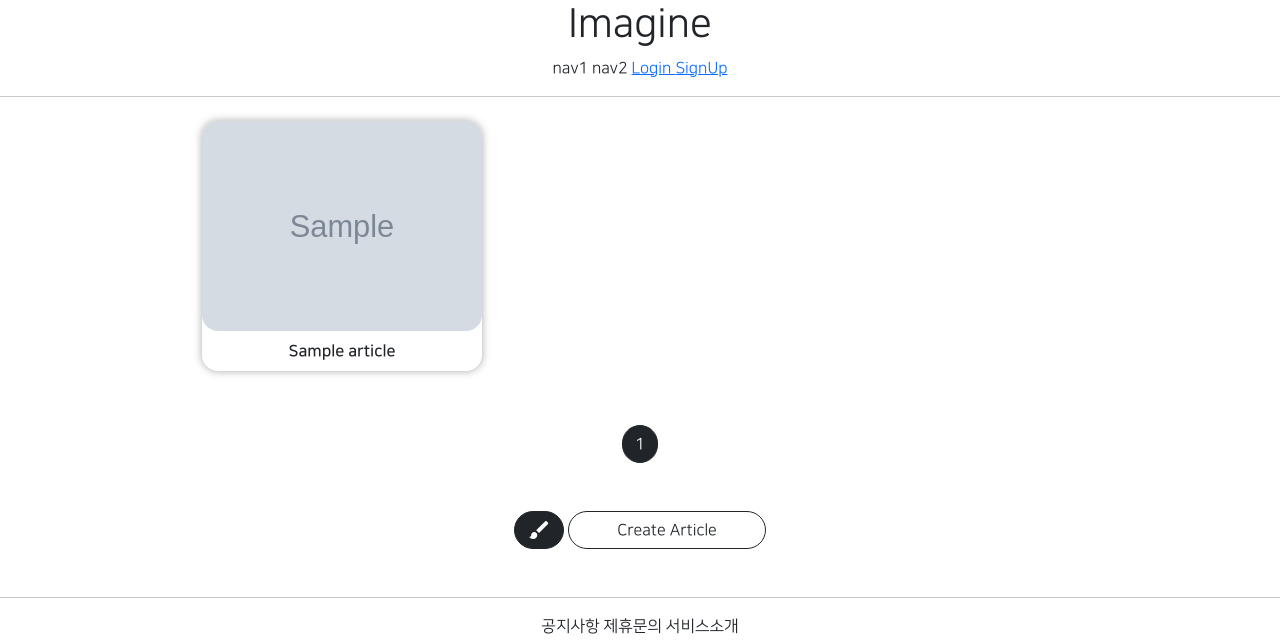
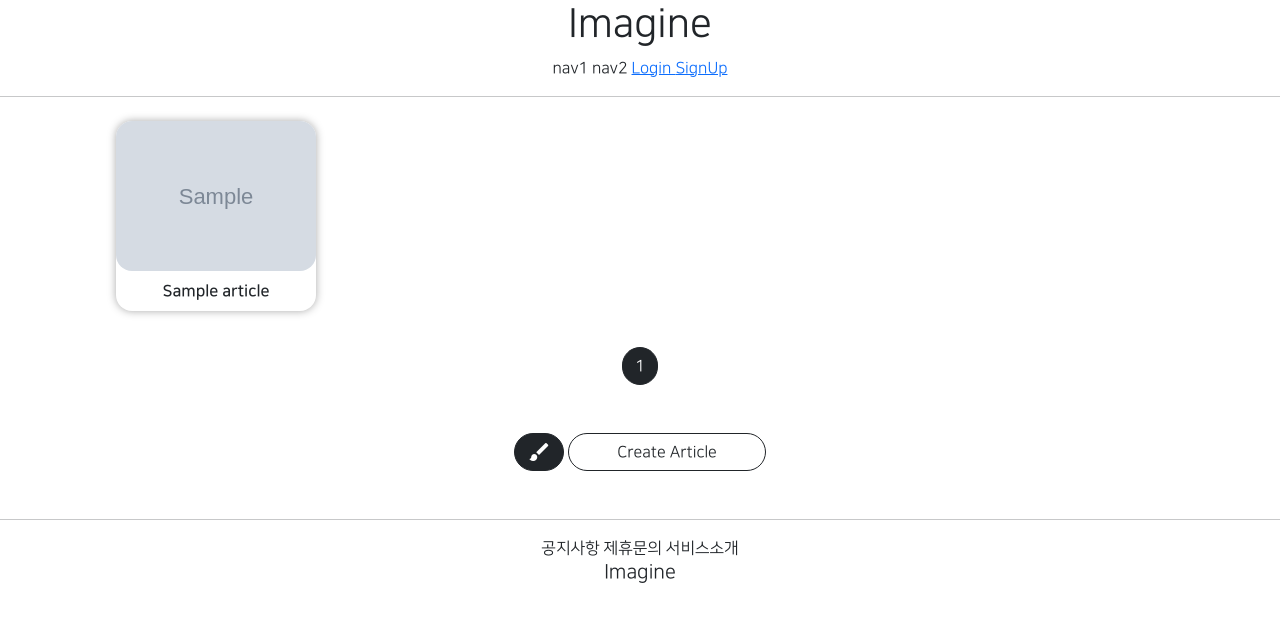
Before and after one commit to limajin/Django_pinterest, a Django app: page /articles/list/ in a window 1280 px wide. Shown: the top 640 px of the page. Run offline with Django 3.2, Linux system fonts and the light colour scheme; tables that the repository leaves empty hold one stand-in row (values such as "Sample post"); grey boxes marked "Sample" are stand-in pictures; parts of the project's set-up code (start-up, migrations or seed data) failed here and were passed over; some libraries are stand-ins or nearby versions.

Commit message:
8/12 commit1

```diff
--- a/articleapp/templates/articleapp/list.html
+++ b/articleapp/templates/articleapp/list.html
@@ -4,8 +4,13 @@
 {% block content %}
 
     <style>
+        .container {
+            padding: 0;
+            margin: 0 auto;
+        }
         .container div {
-          width: 280px;
+          width: 45%;
+            max-width: 200px;
           display: flex;
           justify-content: center;
           align-items: center;
@@ -27,7 +32,7 @@
 
             <div>
                 <a href="{% url 'articleapp:detail' pk=article.pk %}">
-                    <img style="width: 280px;" src="{{ article.image.url }}" alt="">
+                    <img src="{{ article.image.url }}" alt="">
                 </a>
                 <span class="NNS_B m-2">{{ article.title }}</span>
             </div>
--- a/static/js/magicgrid.js
+++ b/static/js/magicgrid.js
@@ -277,7 +277,8 @@ MagicGrid.prototype.listen = function listen () {
 let magicGrid = new MagicGrid({
   container: '.container',
   animate: true,
-  gutter: 30,
+  gutter: 12,
+  // 그리드 간격 사이를 조정해줌
   static: true,
   useMin: true
 });
```
